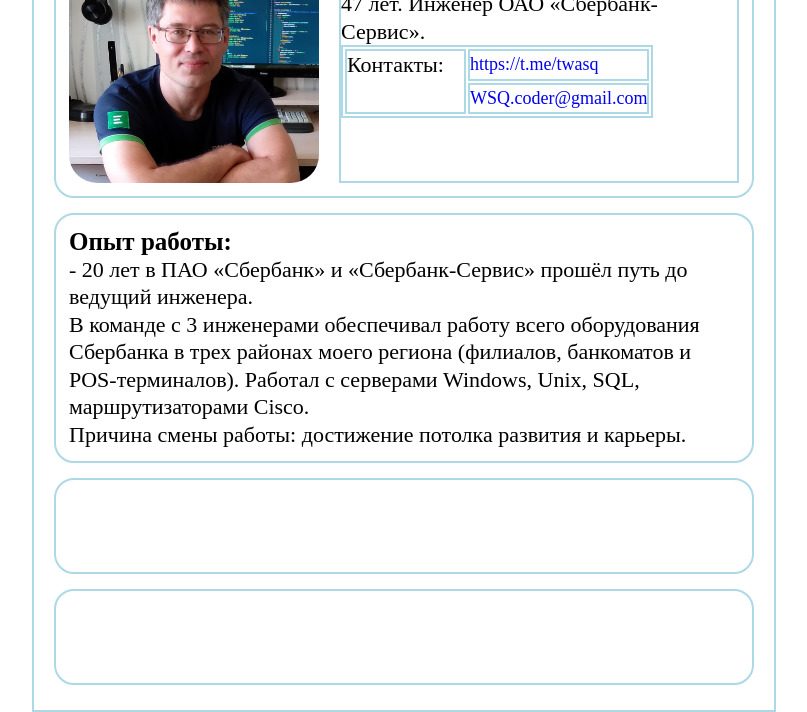
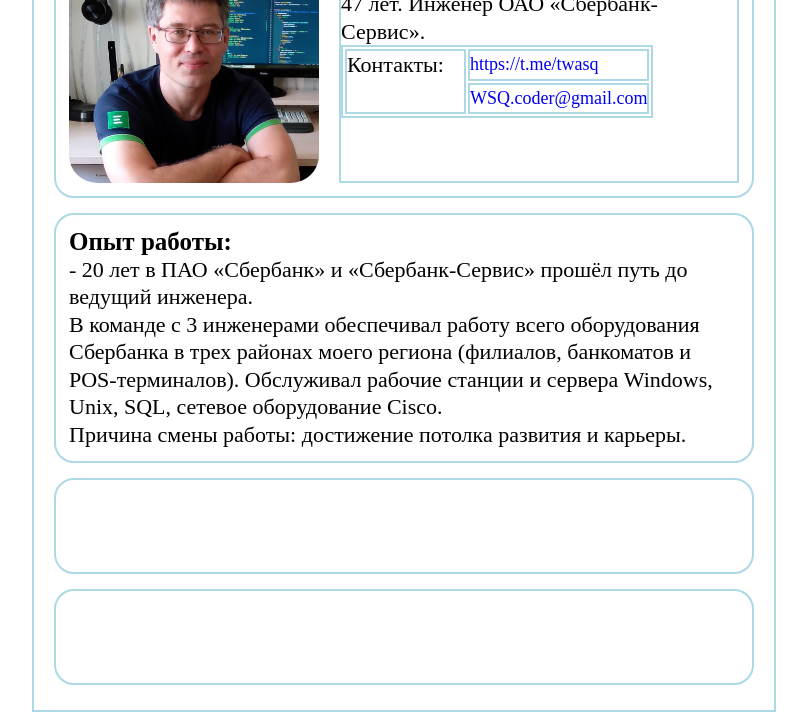
Before and after one commit to WSQ-coder/resume, a plain HTML site: page index.html in a window 1280 px wide. Shown: the part 134-846 px from the top of the page, without its empty margins (236-1043 px from the left). Drawn offline with Linux system fonts and the light colour scheme.

Commit message:
fix: editing text

```diff
--- a/index.html
+++ b/index.html
@@ -42,8 +42,8 @@
         <p>
           В команде с 3 инженерами обеспечивал работу всего оборудования
           Сбербанка в трех районах моего региона (филиалов, банкоматов и
-          POS-терминалов). Работал с серверами Windows, Unix, SQL,
-          маршрутизаторами Cisco.
+          POS-терминалов). Обслуживал рабочие станции и сервера Windows, Unix,
+          SQL, сетевое оборудование Cisco.
         </p>
         <p>Причина смены работы: достижение потолка развития и карьеры.</p>
       </div>
```
